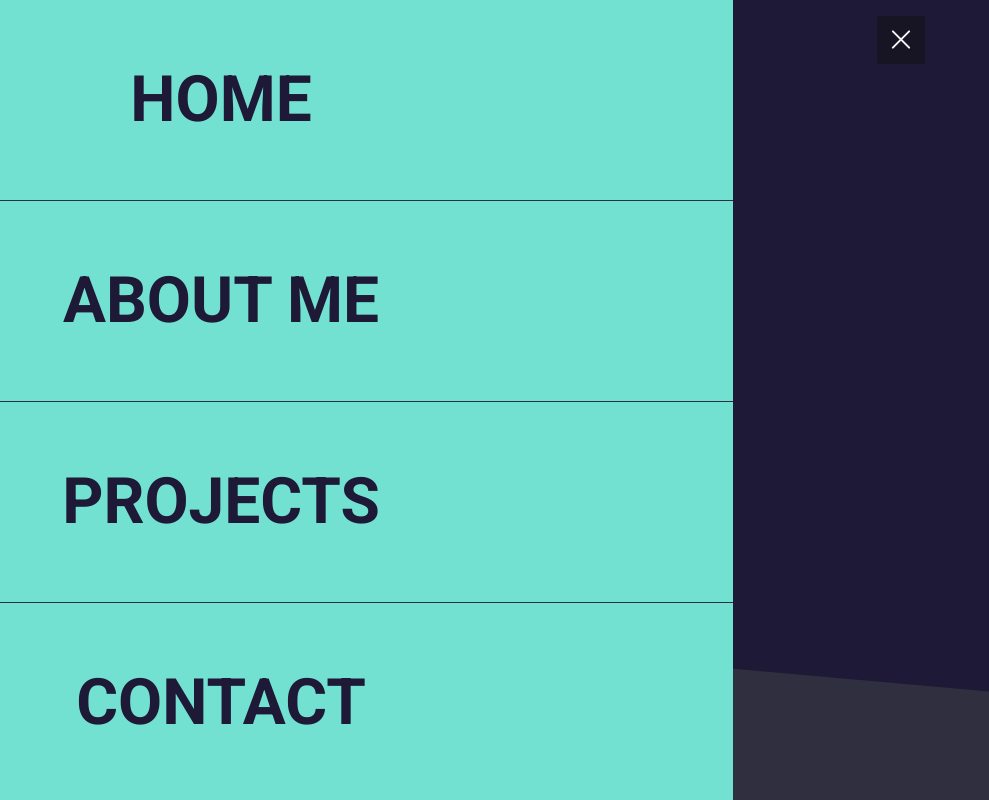
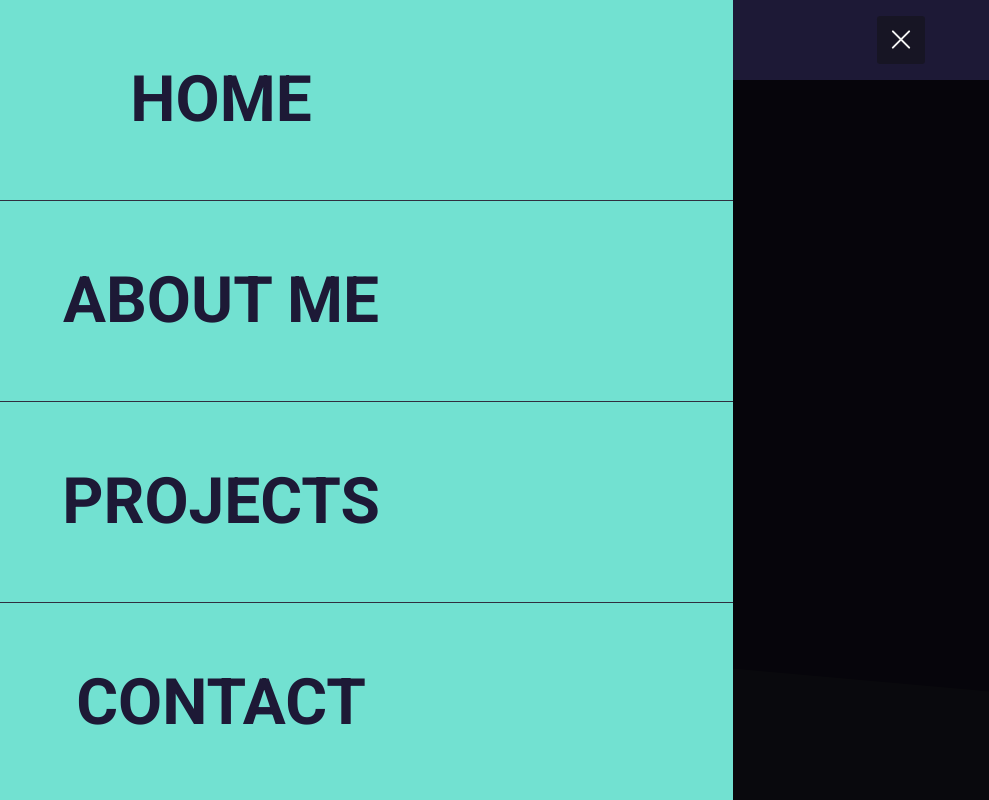
Before and after one commit to walkonmars36/portfolio-react-july-22, a React (Create React App) app: page / in a window 1280 px wide. Both pictures are taken after a click on the button 1192 px from the left and 40 px from the top of the page. Shown: the top 800 px of the page, without its empty margins (291-1280 px from the left). Built offline with nearby package versions, Linux system fonts and the light colour scheme.

Commit message:
created overlay component

```diff
--- a/src/App.jsx
+++ b/src/App.jsx
@@ -5,24 +5,23 @@ import Header from "./components/Header/Header";
 import Nav from "./components/Nav/Nav";
 import Hero from "./components/Hero/Hero";
 import ProjectsList from "./containers/ProjectsList/ProjectsList";
+import projectsArray from "./data/projectsArray";
 import AboutMe from "./components/AboutMe/AboutMe";
 import Footer from "./components/Footer/Footer";
 import Hamburger from "hamburger-react";
-import {disableBodyScroll, enableBodyScroll} from "body-scroll-lock";
+
 import {Element} from "react-scroll";
-import projectsArray from "./data/projectsArray";
+import Overlay from "./components/Overlay/Overlay";
 
 function App() {
   const [showNav, setShowNav] = useState(false);
   const [navOpen, setNavOpen] = useState(false);
 
-  navOpen ? disableBodyScroll(document) : enableBodyScroll(document);
-
   const handleToggleNav = () => {
     setShowNav(!showNav);
   };
 
-  const handleNavOpen = () => {
+  const handleNavLink = () => {
     setNavOpen(false);
     setShowNav(false);
   };
@@ -31,7 +30,8 @@ function App() {
     <div className="app">
       <Header handleToggleNav={handleToggleNav} Hamburger={Hamburger} navOpen={navOpen} setNavOpen={setNavOpen} />
 
-      <Nav handleNavOpen={handleNavOpen} showNav={showNav} />
+      {navOpen && <Overlay />}
+      <Nav handleNavLink={handleNavLink} showNav={showNav} />
 
       <Element name="hero">
         <Hero />
--- a/src/components/Header/Header.jsx
+++ b/src/components/Header/Header.jsx
@@ -1,16 +1,18 @@
-import {React} from "react";
+import {useState, useEffect, useRef} from "react";
 import "./Header.scss";
 
 import OpenBracket from "../OpenBracket/OpenBracket";
 import ClosingBracket from "../ClosingBracket/ClosingBracket";
-import {useState, useEffect, useRef} from "react";
+
 import Hamburger from "hamburger-react";
 import {CSSTransition} from "react-transition-group";
+import {disableBodyScroll, enableBodyScroll} from "body-scroll-lock";
 
 const Header = ({handleToggleNav, navOpen, setNavOpen}) => {
   const [showHeader, setShowHeader] = useState(true);
   const [lastScrollY, setLastScrollY] = useState(0);
   const nodeRef = useRef(null);
+
   useEffect(() => {
     const handleScroll = () => {
       const currentScrollY = window.scrollY;
@@ -26,8 +28,9 @@ const Header = ({handleToggleNav, navOpen, setNavOpen}) => {
     return () => window.removeEventListener("scroll", handleScroll);
   }, [lastScrollY]);
 
+  navOpen ? disableBodyScroll(document) : enableBodyScroll(document);
+
   return (
-    <div>
     <CSSTransition in={showHeader} timeout={1000} classNames="show-header" unmountOnExit nodeRef={nodeRef}>
       <header className="header" ref={nodeRef}>
         <div className="header__title">
@@ -36,12 +39,11 @@ const Header = ({handleToggleNav, navOpen, setNavOpen}) => {
           <ClosingBracket />
         </div>
 
-          <span className="header__menu" alt="mobile-menu">
+        <span className="header__menu" alt="menu-button">
           <Hamburger rounded size={25} color="#f5f5f5" label="Show menu" toggled={navOpen} toggle={setNavOpen} onToggle={handleToggleNav} />
         </span>
       </header>
     </CSSTransition>
-    </div>
   );
 };
 
--- a/src/components/Header/Header.scss
+++ b/src/components/Header/Header.scss
@@ -13,7 +13,7 @@
   position: fixed;
   top: 0;
   width: 100%;
-  z-index: 100;
+  z-index: 10;
 
   &__title {
     display: inline-flex;
@@ -28,6 +28,10 @@
     background-color: rgba($color-black, 0.5);
     border-radius: 0.2rem;
   }
+}
+
+.hamburger-react {
+  z-index: 10;
 }
 
 .show-header-enter {
--- a/src/components/Nav/Nav.jsx
+++ b/src/components/Nav/Nav.jsx
@@ -3,32 +3,31 @@ import "./Nav.scss";
 import Scroll from "react-scroll";
 import {CSSTransition} from "react-transition-group";
 
-const Nav = ({handleNavOpen, showNav}) => {
+const Nav = ({handleNavLink, showNav}) => {
   const nodeRef = useRef(null);
   const Link = Scroll.Link;
-  showNav ? (document.body.style.overflow = "hidden") : (document.body.style.overflow = "auto");
 
   return (
     <CSSTransition in={showNav} timeout={1000} classNames="open-nav" unmountOnExit nodeRef={nodeRef}>
       <nav>
         <ul ref={nodeRef}>
           <li>
-            <Link to="hero" smooth={true} duration={500} onClick={handleNavOpen}>
+            <Link to="hero" smooth={true} duration={500} onClick={handleNavLink}>
               Home
             </Link>
           </li>
           <li>
-            <Link to="about-me" smooth={true} duration={500} onClick={handleNavOpen}>
+            <Link to="about-me" smooth={true} duration={500} onClick={handleNavLink}>
               About Me
             </Link>
           </li>
           <li>
-            <Link to="projects" smooth={true} duration={500} onClick={handleNavOpen}>
+            <Link to="projects" smooth={true} duration={500} onClick={handleNavLink}>
               Projects
             </Link>
           </li>
           <li>
-            <Link to="contact" smooth={true} duration={500} onClick={handleNavOpen}>
+            <Link to="contact" smooth={true} duration={500} onClick={handleNavLink}>
               Contact
             </Link>
           </li>
--- a/src/components/Nav/Nav.scss
+++ b/src/components/Nav/Nav.scss
@@ -7,7 +7,7 @@ nav {
   bottom: 0;
   left: 0;
   right: 20%;
-  z-index: 200;
+  z-index: 20;
 
   ul {
     background-color: $color-green;
--- /dev/null
+++ b/src/components/Overlay/Overlay.jsx
@@ -0,0 +1,8 @@
+import React from "react";
+import "./Overlay.scss";
+
+const Overlay = () => {
+  return <div className="overlay"></div>;
+};
+
+export default Overlay;
--- /dev/null
+++ b/src/components/Overlay/Overlay.scss
@@ -0,0 +1,9 @@
+.overlay {
+  position: fixed;
+  top: 0;
+  left: 0;
+  height: 100%;
+  width: 100%;
+  z-index: 5;
+  background-color: rgba(0, 0, 0, 0.8);
+}
--- a/src/components/ProjectModal/ProjectModal.jsx
+++ b/src/components/ProjectModal/ProjectModal.jsx
@@ -4,7 +4,6 @@ import "./ProjectModal.scss";
 import {CSSTransition} from "react-transition-group";
 
 const ProjectModal = ({closeModal, showModal, image, title, longDesc, stack, shortDesc}) => {
-  showModal ? (document.body.style.overflow = "hidden") : (document.body.style.overflow = "auto");
   const nodeRef = useRef(null);
 
   return (
--- a/src/components/Projects/Projects.jsx
+++ b/src/components/Projects/Projects.jsx
@@ -1,12 +1,16 @@
 import {React, useState} from "react";
 import "./Projects.scss";
 import ProjectModal from "../ProjectModal/ProjectModal";
-// import {CSSTransition} from "react-transition-group";
 
 const Projects = ({id, title, shortDesc, longDesc, image, link, stack}) => {
   const [showModal, setShowModal] = useState(false);
-  const openModal = () => setShowModal(true);
-  const closeModal = () => setShowModal(false);
+
+  const openModal = () => {
+    setShowModal(true);
+  };
+  const closeModal = () => {
+    setShowModal(false);
+  };
 
   return (
     <>
```
Lines whose indentation alone changed are shown as unchanged.
